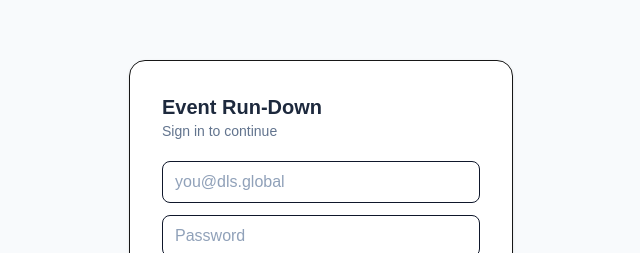
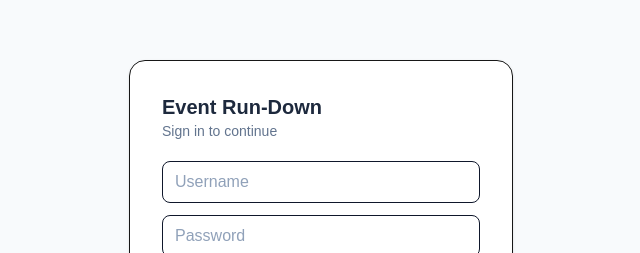
Before and after one commit to AppleKok/Event_Run_Down_System, a Next.js app: page /login in a window 1280 px wide. Shown: the part 199-452 px from the top of the page, without its empty margins (319-959 px from the left). Built offline with nearby package versions, Linux system fonts and the light colour scheme.

Commit message:
feat: username login (apple) instead of email

```diff
--- a/src/app/login/page.tsx
+++ b/src/app/login/page.tsx
@@ -3,7 +3,7 @@ import { useState } from 'react'
 import { signIn } from 'next-auth/react'
 
 export default function LoginPage() {
-  const [email, setEmail] = useState('')
+  const [username, setUsername] = useState('')
   const [password, setPassword] = useState('')
   const [error, setError] = useState('')
   const [signing, setSigning] = useState(false)
@@ -13,8 +13,8 @@ export default function LoginPage() {
     setError('')
     setSigning(true)
     try {
-      const result = await signIn('credentials', { email, password, redirect: false })
-      if (result?.error) setError('Invalid email or password.')
+      const result = await signIn('credentials', { username, password, redirect: false })
+      if (result?.error) setError('Invalid username or password.')
       else window.location.href = '/guests'
     } catch {
       setError('Something went wrong — please try again.')
@@ -29,13 +29,13 @@ export default function LoginPage() {
         <h1 className="text-xl font-bold text-slate-800">Event Run-Down</h1>
         <p className="text-sm text-slate-500 mb-5">Sign in to continue</p>
         <input
-          type="email" required value={email} onChange={(e) => setEmail(e.target.value)}
-          placeholder="you@dls.global"
+          type="text" required value={username} onChange={(e) => setUsername(e.target.value)}
+          placeholder="Username" autoCapitalize="none" autoComplete="username"
           className="w-full border rounded-lg px-3 py-2 mb-3 text-slate-900 placeholder:text-slate-400"
         />
         <input
           type="password" required value={password} onChange={(e) => setPassword(e.target.value)}
-          placeholder="Password"
+          placeholder="Password" autoComplete="current-password"
           className="w-full border rounded-lg px-3 py-2 mb-3 text-slate-900 placeholder:text-slate-400"
         />
         <button disabled={signing} className="w-full bg-slate-800 text-white rounded-lg py-2 font-semibold disabled:opacity-60">
--- a/src/auth.ts
+++ b/src/auth.ts
@@ -14,16 +14,16 @@ export const { handlers, auth, signIn, signOut } = NextAuth({
   session: { strategy: 'jwt' }, // Credentials provider requires JWT sessions (no email/SMTP involved)
   providers: [
     Credentials({
-      credentials: { email: {}, password: {} },
+      credentials: { username: {}, password: {} },
       async authorize(creds) {
-        const email = String(creds?.email ?? '').trim().toLowerCase()
+        const username = String(creds?.username ?? '').trim().toLowerCase()
         const password = String(creds?.password ?? '')
-        if (!email || !password) return null
+        if (!username || !password) return null
         const pool = new Pool({ connectionString: neonUrl() })
         try {
           const { rows } = await pool.query(
-            'select id, email, name, role, password_hash from users where lower(email) = lower($1) limit 1',
-            [email],
+            'select id, email, name, role, password_hash from users where lower(username) = lower($1) limit 1',
+            [username],
           )
           const u = rows[0]
           if (!u || !u.password_hash) return null // only seeded accounts can sign in (the allowlist)
```
Also changed, not shown: .superpowers/sdd/progress.md.
